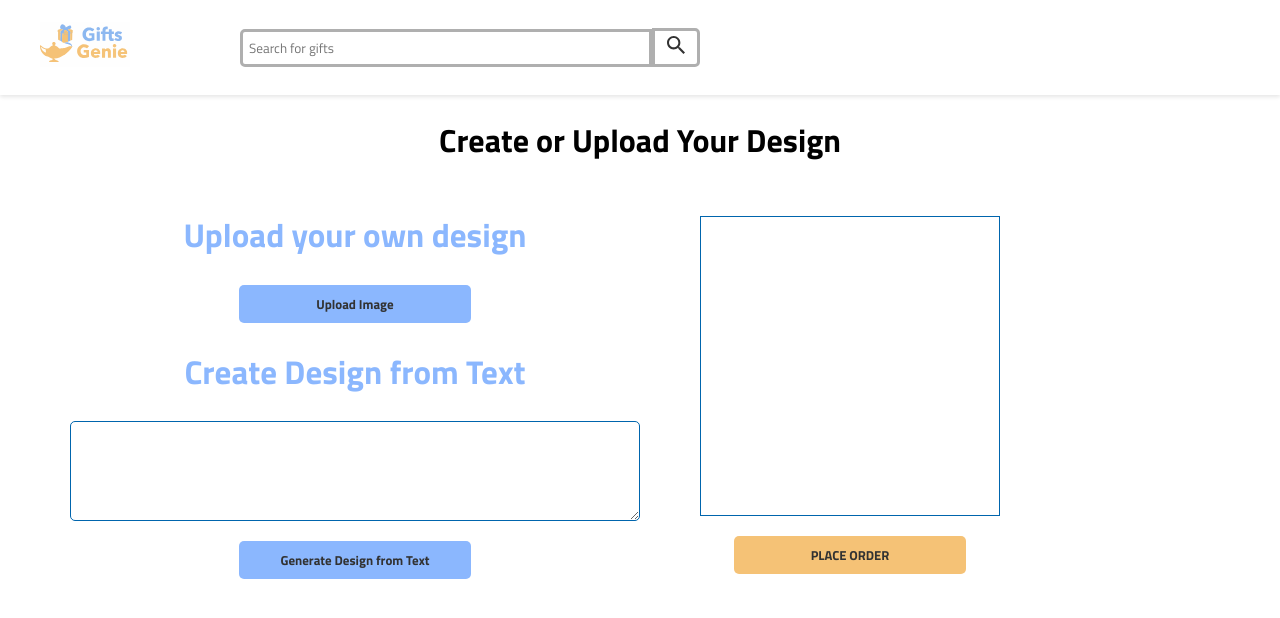
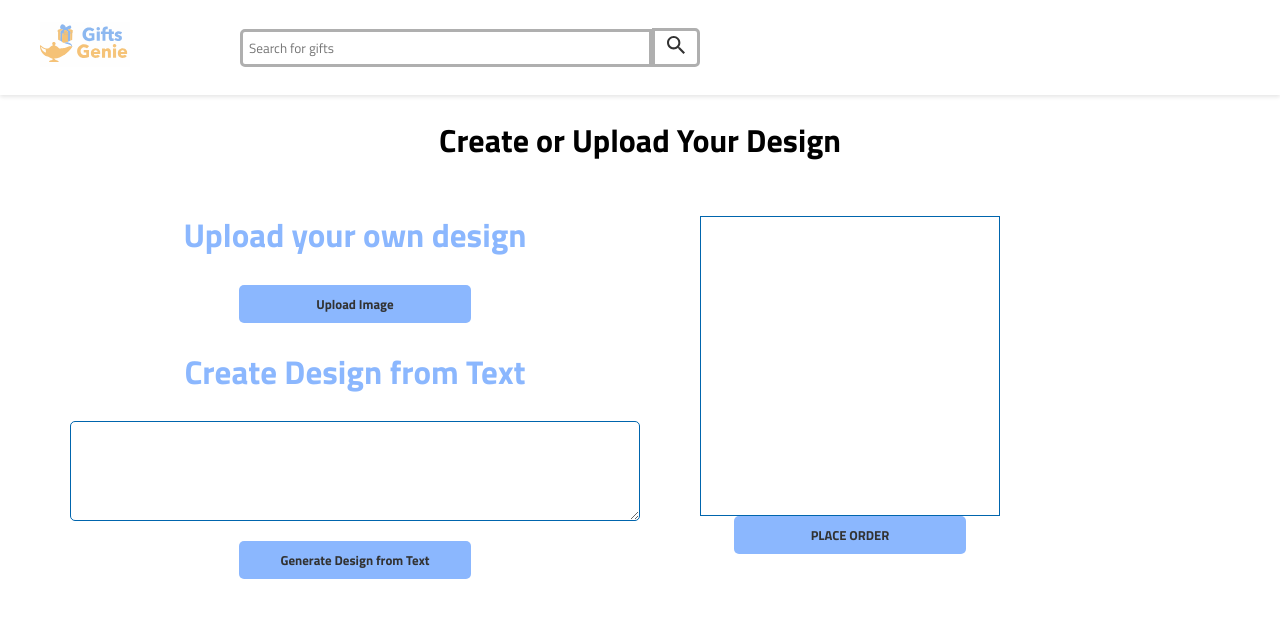
Before and after one commit to shwetagulati03/shweta-gulati-capstone, a React (Create React App) app in the folder client/: page /products/1/generate in a window 1280 px wide. Shown: the top 618 px of the page. Built offline with nearby package versions, Linux system fonts and the light colour scheme; no server answers.

Commit message:
Implemented few pages

```diff
--- a/client/package.json
+++ b/client/package.json
@@ -8,6 +8,7 @@
     "@testing-library/user-event": "^13.5.0",
     "react": "^18.2.0",
     "react-dom": "^18.2.0",
+    "react-image-file-resizer": "^0.4.8",
     "react-router-dom": "^6.23.0",
     "react-scripts": "5.0.1",
     "react-slick": "^0.30.2",
--- a/client/src/App.js
+++ b/client/src/App.js
@@ -5,6 +5,7 @@ import HomePage from './pages/HomePage/HomePage';
 import ProductListingPage from './pages/ProductListing/ProductListing';
 import ProductDescriptionPage from './pages/ProductDescriptionPage/ProductDescriptionPage';
 import GenerateDesignPage from './pages/GenerateDesignPage/GenerateDesignPage';
+import OrderSuccessful from './pages/OrderSuccessful/OrderSuccessful';
 
 
 function App() {
@@ -16,6 +17,7 @@ function App() {
         <Route path="/category/:categoryId" element={<ProductListingPage/>} />
         <Route path="/products/:productId" element={<ProductDescriptionPage/>} />
         <Route path="/products/:productId/generate" element={<GenerateDesignPage/>} />
+        <Route path="/order-success" element={<OrderSuccessful/>} />
       </Routes>
     </BrowserRouter>
   );
--- a/client/src/components/Button/Button.jsx
+++ b/client/src/components/Button/Button.jsx
@@ -1,5 +1,5 @@
 import './Button.scss';
 
-export default function Button ({ children }) {
-    return <button className='primary-button'>{children}</button>
+export default function Button ({ onClick,children }) {
+    return <button className='primary-button' onClick={onClick}>{children}</button>
 }
--- a/client/src/pages/GenerateDesignPage/GenerateDesignPage.jsx
+++ b/client/src/pages/GenerateDesignPage/GenerateDesignPage.jsx
@@ -1,8 +1,12 @@
 import React, { useState } from 'react';
 import axios from 'axios';
-import { useParams } from 'react-router-dom';
+import { useNavigate, useParams } from 'react-router-dom';
 import './GenerateDesignPage.scss';
 import Button from '../../components/Button/Button';
+import { useEffect} from 'react';
+import { Navigate } from 'react-router-dom';
+import { resizer } from 'react-image-file-resizer';
+
 
 function GenerateDesignPage() {
   const [uploadedImage, setUploadedImage] = useState(null);
@@ -11,6 +15,26 @@ function GenerateDesignPage() {
   const [generatedDesign, setGeneratedDesign] = useState('');
   const [finalDesign, setFinalDesign] = useState(null);
   const [showUploadedImage, setShowUploadedImage] = useState(false);
+  const [orderData, setOrderData] = useState(null);
+  const [product, setProduct] = useState(null);
+
+  const navigate = useNavigate();
+  useEffect(() => {
+    fetchProductDetails();
+  }, []);
+
+  const fetchProductDetails = async () => {
+    try {
+      const response = await axios.get(`http://localhost:8080/products/${productId}`);
+      const productData = response.data[0];
+    console.log('Product Data:', productData);
+    setProduct(productData);
+    console.log('Product State:', product);
+    console.log('Product Price:', productData.price);
+    } catch (error) {
+      console.error('Error fetching product details:', error);
+    }
+  };
 
   const handleImageUpload = (e) => {
     const file = e.target.files[0];
@@ -54,9 +78,62 @@ function GenerateDesignPage() {
       console.error('Error generating design:', error);
     }
   };
-  const addToCart = () => {
-    // to do
+  const addToCart = async() => {
+
+    if (!product) {
+      await fetchProductDetails();
+    }
+    if (!showUploadedImage && !generatedDesign) {
+      alert('Please upload an image or generate a design before placing the order.');
+      return;
+    }
+    console.log(product.price);
+    let orderTotal=0;
+    let orderType=0;
+    let customURL="";
+    let image_data="";
+    const modified_price=parseInt(product.price)+5;
+    if (showUploadedImage) {
+      orderTotal = product ? modified_price : 0;
+      image_data = uploadedImage;
+      orderType = 2;
+    } else if (generatedDesign) {
+      orderTotal = product ? modified_price : 0;
+      orderType = 3;
+      customURL=generatedDesign;
+    } else {
+      orderTotal = product ? product.price : 0;
+      orderType = 1;
+    }
+    const items=[
+      {
+      product_id: product.id,
+      quantity: 1,
+      price: orderTotal,
+      custom_url: customURL,
+      image_data: image_data,
+      order_type: orderType
+      }
+    ]
+    const orderData = {
+      user_id: "1",
+      recipient_id: "1",
+      order_total: orderTotal,
+      items: items
+    };
+
+    try{
     console.log('Final design added to cart:', finalDesign);
+    console.log(orderData.order_total);
+    alert('Total for the order:', parseInt(orderData.order_total));
+
+    const response = await axios.post(`http://localhost:8080/orders`, orderData);
+    console.log('Order placed successfully:', response.data);
+    navigate('/order-success');
+    }
+    catch (error) {
+      console.error('Error placing order:', error);
+    }
   };
 
   return (
@@ -82,7 +159,7 @@ function GenerateDesignPage() {
               <img src={generatedDesign} alt="Design"style={{ maxWidth: '100%', maxHeight: '100%', width: 'auto', height: 'auto' }} />
             )}
           </div>
-          <button className='generatepage__right--place' onClick={addToCart}>PLACE ORDER</button>
+          <Button onClick={addToCart}>PLACE ORDER</Button>
         </div>
       </div>
     </div>
--- /dev/null
+++ b/client/src/pages/OrderSuccessful/OrderSuccessful.jsx
@@ -0,0 +1,13 @@
+function OrderSuccessful() {
+    return (
+        <div className="order-successful">
+          <h1>Order Successful!</h1>
+          <p>Your order has been placed successfully.</p>
+          <p>Thank you for shopping with us!</p>
+          <button onClick={() => window.location.href = '/'}>Continue Shopping</button>
+        </div>
+      );
+
+}
+
+export default OrderSuccessful
--- a/client/src/pages/ProductDescriptionPage/ProductDescriptionPage.jsx
+++ b/client/src/pages/ProductDescriptionPage/ProductDescriptionPage.jsx
@@ -4,14 +4,20 @@ import { useState } from 'react';
 import { useParams } from 'react-router-dom';
 import { useEffect } from 'react';
 import axios from 'axios';
-import { Link } from 'react-router-dom';
+import {  useHistory,useNavigate } from 'react-router-dom';
 import Button from '../../components/Button/Button';
 import Button2 from '../../components/Button2/Button2';
+import { Link } from 'react-router-dom';
+
 
 
 function ProductDescriptionPage() {
   const {productId} =useParams();
   const [product, setProduct] = useState('');
+  const [orderData, setOrderData] = useState(null);
+  const [items, setItems] = useState([]);
+  const navigate = useNavigate();
+
   const fetchProduct = async () => {
     try {
         console.log("try");
@@ -30,6 +36,44 @@ useEffect(() => {
 }, [productId]);
 
 
+useEffect(() => {
+  if (product) {
+    const calculatedOrderData = {
+      user_id: "1",
+      recipient_id: "1",
+      order_total: product.price,
+      items: [
+        {
+          product_id: product.id,
+          quantity: 1,
+          price: product.price,
+          custom_url: "",
+          order_type: 1
+        }
+      ]
+    };
+    setOrderData(calculatedOrderData);
+  }
+}, [product]);
+
+
+
+
+const handlePlaceOrder = async () => {
+  try {
+
+    console.log('Placing order for product:', product);
+    console.log(orderData.order_total);
+    alert('Total for the order:', orderData.order_total);
+    const response = await axios.post(`http://localhost:8080/orders`, orderData);
+    console.log('Order placed successfully:', response.data);
+    navigate('/order-success');
+
+  } catch (error) {
+    console.error('Error placing order:', error);
+  }
+}
+
   return (
     <div className="product">
             <div className='product__imglayout'>
@@ -39,14 +83,14 @@ useEffect(() => {
                 <h2 className="product__name">{product.name}</h2>
                 <p className="product__price">CAD {product.price}</p>
                 <p className="product__description">{product.description}</p>
-                <div className='button-wrapper'><Button>Place Order</Button></div>
+                <div className='button-wrapper'><Button onClick={handlePlaceOrder}>Place Order</Button></div>
                  <p className="product__description"></p>
                  <div className='button-wrapper'>
                   <Link to= {`/products/${productId}/generate`} > <Button2>Customize</Button2></Link></div>
-                <p className="product__description">* By just paying 35% extra </p>
+                <p className="product__description">* By just paying CAD 5 extra </p>
             </div>
         </div>
   )
 }
 
-export default ProductDescriptionPage
+export default ProductDescriptionPage;
```
Also changed, not shown: 1 other file (tests, documents, lock files or other folders).
